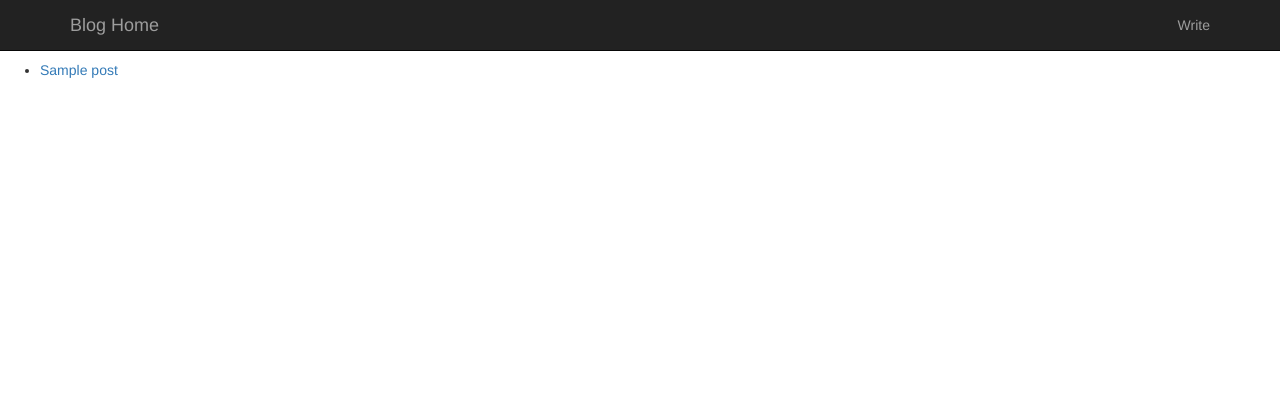
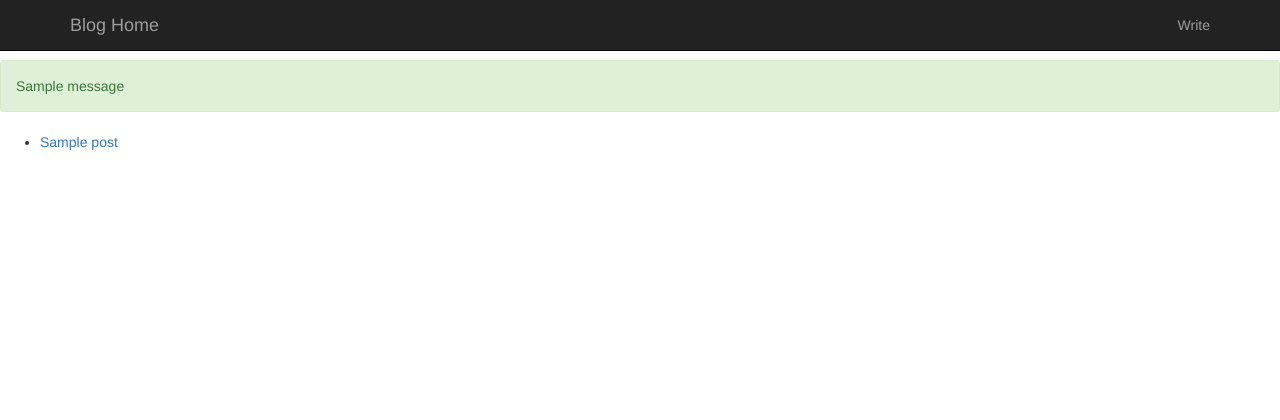
Before and after one commit to songjoonhyuk/messages, a Django app: page / in a window 1280 px wide. Shown: the top 420 px of the page. Run offline with Django 3.2, Linux system fonts and the light colour scheme; tables that the repository leaves empty hold one stand-in row (values such as "Sample post"); one stand-in notice (Sample message) is shown; some libraries are stand-ins or nearby versions.

Commit message:
alert message 추가

```diff
--- a/blog/templates/blog/index.html
+++ b/blog/templates/blog/index.html
@@ -40,6 +40,14 @@ body {
     </div>
 </div>
 
+{% if messages %}
+  {% for message in messages %}
+    <div class='alert alert-{{ message.tags }}'>
+      {{ message }}
+    </div>
+  {% endfor %}
+{% endif %}
+
 {% block content %}
 
 <ul>
--- a/blog/views.py
+++ b/blog/views.py
@@ -1,6 +1,7 @@
 from django.shortcuts import render, redirect
 from .models import Post
 from blog.forms import PostForm, CommentForm
+from django.contrib import messages
 # Create your views here.
 
 def index(request):
@@ -28,6 +29,7 @@ def comment_new(request, post_pk):
 			comment = form.save(commit=False)
 			comment.post = Post.objects.get(pk=post_pk)
 			comment.save()
+			messages.success(request, '새로운 댓글이 등록되었습니다.')
 			return redirect('blog:post_detail', post_pk)
 	else:
 		form = CommentForm()
```
